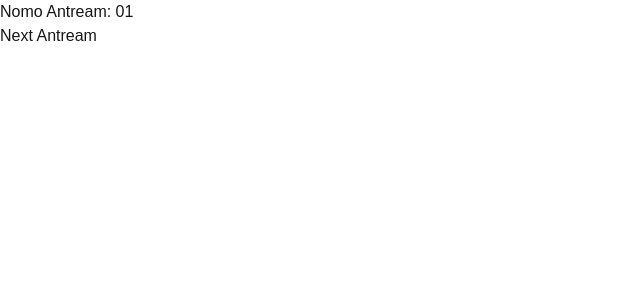
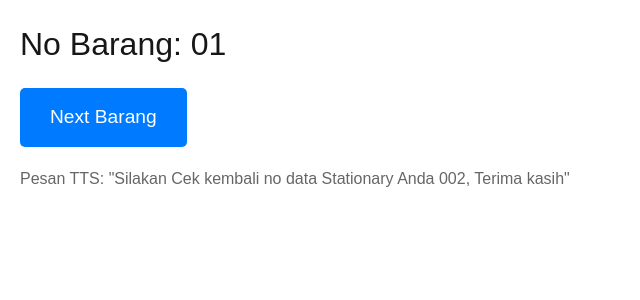
Before and after one commit to MulyaKoding/Stationary, a Next.js app: page / in a window 1280 px wide. Shown: the top 300 px of the page, without its empty margins (0-640 px from the left). Built offline with nearby package versions, Linux system fonts and the light colour scheme.

Commit message:
update test condition data text

```diff
--- a/src/app/(app)/(Homepage)/Layout.tsx
+++ b/src/app/(app)/(Homepage)/Layout.tsx
@@ -3,7 +3,7 @@ import './globals.css'
 
 export const metadata: Metadata = {
   title: 'Stationary',
-  description: 'Generated by create next app',
+  description: 'Why we should provide stationary app?',
 }
 
 export default function HomepageLayout({
--- a/src/app/(app)/(Homepage)/page.tsx
+++ b/src/app/(app)/(Homepage)/page.tsx
@@ -1,20 +1,70 @@
 "use client";
-import { useEffect, useState } from "react";
+import { JSX, useEffect, useState } from "react";
+import React from "react";
 
-export default function HomePage() {
-  const [nomoAntream, setNomoAntream] = useState<string>("01");
-  const [text, setText] = useState<string>(`Nomo Antream ${nomoAntream}, bipo`);
+export default function HomePage(): JSX.Element {
+  const [noBarang, setNoBarang] = useState<string>("01");
+  const [text, setText] = useState<string>(`No Barang ${noBarang}, bipo`);
 
-  const handleNextAntream = () => {
-    const nextNomoAntream = parseInt(nomoAntream) + 1;
-    setNomoAntream(String(nextNomoAntream).padStart(2, "0"));
-    setText(`Nomo Antream ${String(nextNomoAntream).padStart(2, "0")}, bipo`);
+  const speakText = (message: string) => {
+    // Check if browser supports speech synthesis
+    if ('speechSynthesis' in window) {
+      // Cancel any ongoing speech
+      speechSynthesis.cancel();
+
+      const utterance = new SpeechSynthesisUtterance(message);
+
+      // Set voice properties
+      utterance.lang = 'id-ID'; // Indonesian language
+      utterance.rate = 0.8; // Speaking speed
+      utterance.pitch = 1; // Voice pitch
+      utterance.volume = 1; // Volume
+
+      // Speak the text
+      speechSynthesis.speak(utterance);
+    } else {
+      alert('Browser Anda tidak mendukung text-to-speech');
+    }
+  };
+
+  const handleNextBarang = () => {
+    const nextNoBarang = parseInt(noBarang) + 1;
+    const formattedNumber = String(nextNoBarang).padStart(3, "0"); // Changed to 3 digits (001, 002, etc.)
+
+    setNoBarang(String(nextNoBarang).padStart(2, "0"));
+    setText(`No Barang ${String(nextNoBarang).padStart(2, "0")}, bipo`);
+
+    // Text-to-speech message
+    const ttsMessage = `Nomor antrean ${formattedNumber}, dipersilahkan masuk`;
+    speakText(ttsMessage);
   };
 
   return (
-    <div>
-      <h1>Nomo Antream: {nomoAntream}</h1>
-      <button onClick={handleNextAntream}>Next Antream</button>
+    <div style={{ padding: '20px', fontFamily: 'Arial, sans-serif' }}>
+      <h1 style={{ fontSize: '2rem', marginBottom: '20px' }}>
+        No Barang: {noBarang}
+      </h1>
+      <button
+        onClick={handleNextBarang}
+        style={{
+          padding: '15px 30px',
+          fontSize: '1.2rem',
+          backgroundColor: '#007bff',
+          color: 'white',
+          border: 'none',
+          borderRadius: '5px',
+          cursor: 'pointer',
+          transition: 'background-color 0.3s'
+        }}
+        onMouseOver={(e: React.MouseEvent<HTMLButtonElement>) => (e.target as HTMLButtonElement).style.backgroundColor = '#0056b3'}
+        onMouseOut={(e: React.MouseEvent<HTMLButtonElement>) => (e.target as HTMLButtonElement).style.backgroundColor = '#007bff'}
+      >
+        Next Barang
+      </button>
+
+      <div style={{ marginTop: '20px', color: '#666' }}>
+        <p>Pesan TTS: "Silakan Cek kembali no data Stationary Anda {String(parseInt(noBarang) + 1).padStart(3, "0")}, Terima kasih"</p>
+      </div>
     </div>
   );
 }
```
